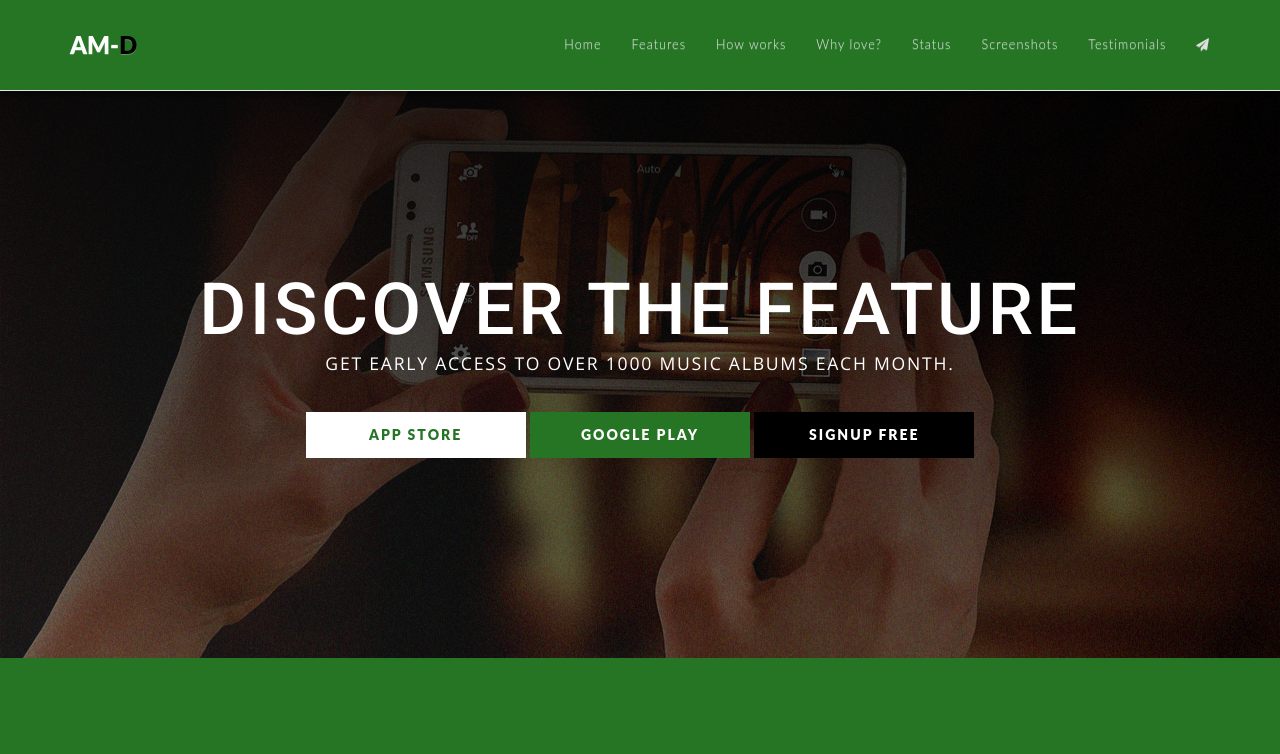
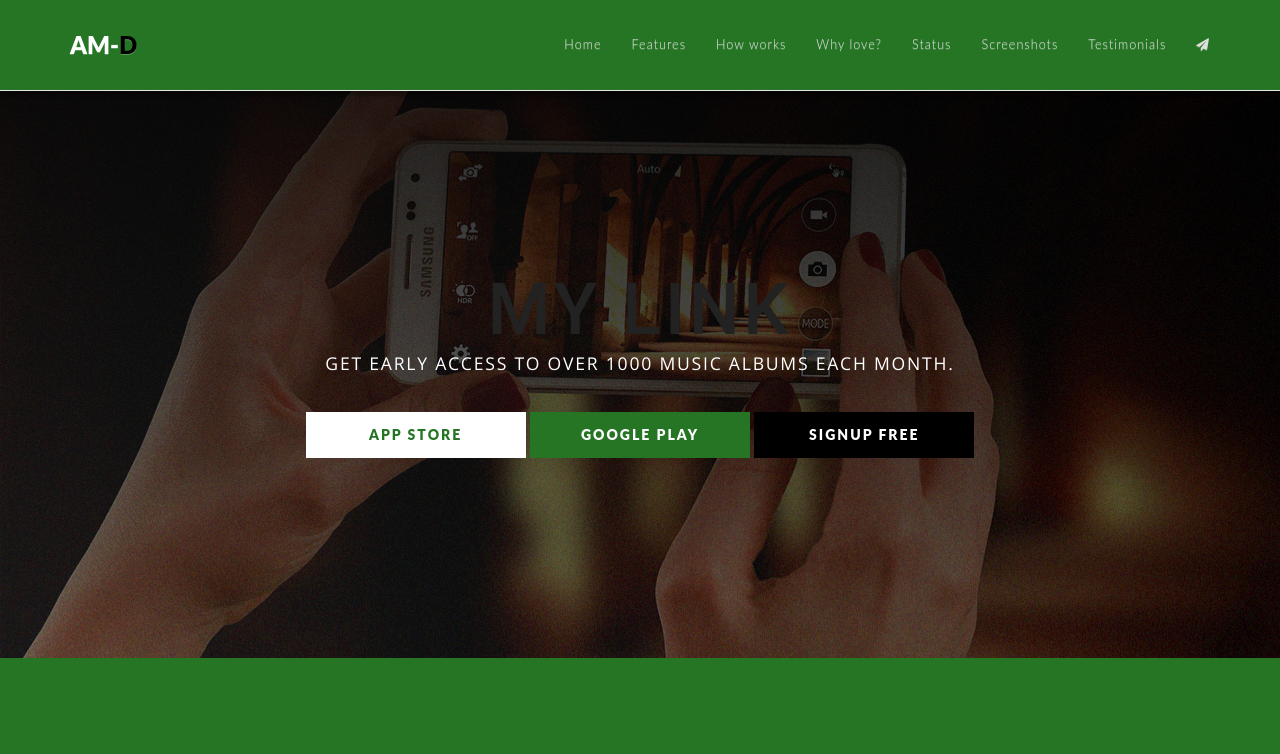
Before and after one commit to ericlai3737/AM-D, a plain HTML site: page index.html in a window 1280 px wide. Shown: the top 754 px of the page. Drawn offline with nearby package versions, Linux system fonts and the light colour scheme.

Commit message:
second commit

```diff
--- a/index.html
+++ b/index.html
@@ -100,7 +100,7 @@ VERSION : 1.1
       <div class="container">
           <div class="row">
               <div class="col-md-12 text-center">
-                 <h1 class="text-capitalize bigFont" data-scroll-reveal="wait 0.45s, then enter top and move 80px over 1s">Discover the Feature</h1>
+                 <h1 class="text-capitalize bigFont" data-scroll-reveal="wait 0.45s, then enter top and move 80px over 1s"> <a href  = "https://ericlai3737.github.io/intro/"> My Link </h1>
 
                 <p class="intro" data-scroll-reveal="wait 0.45s, then enter left and move 80px over 1s">Get early access to over 1000 music albums each month.</p>
               </div>
```
